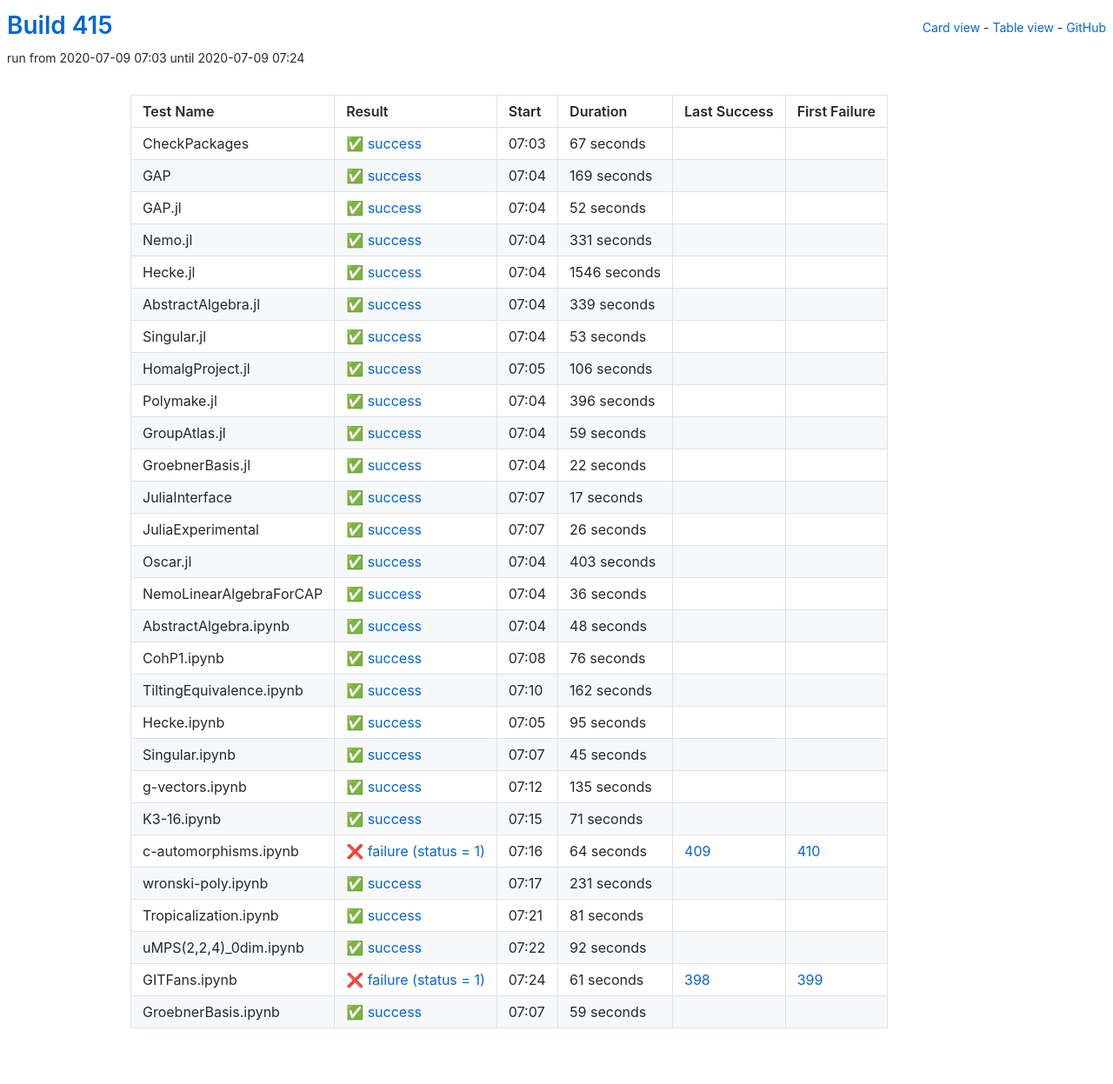
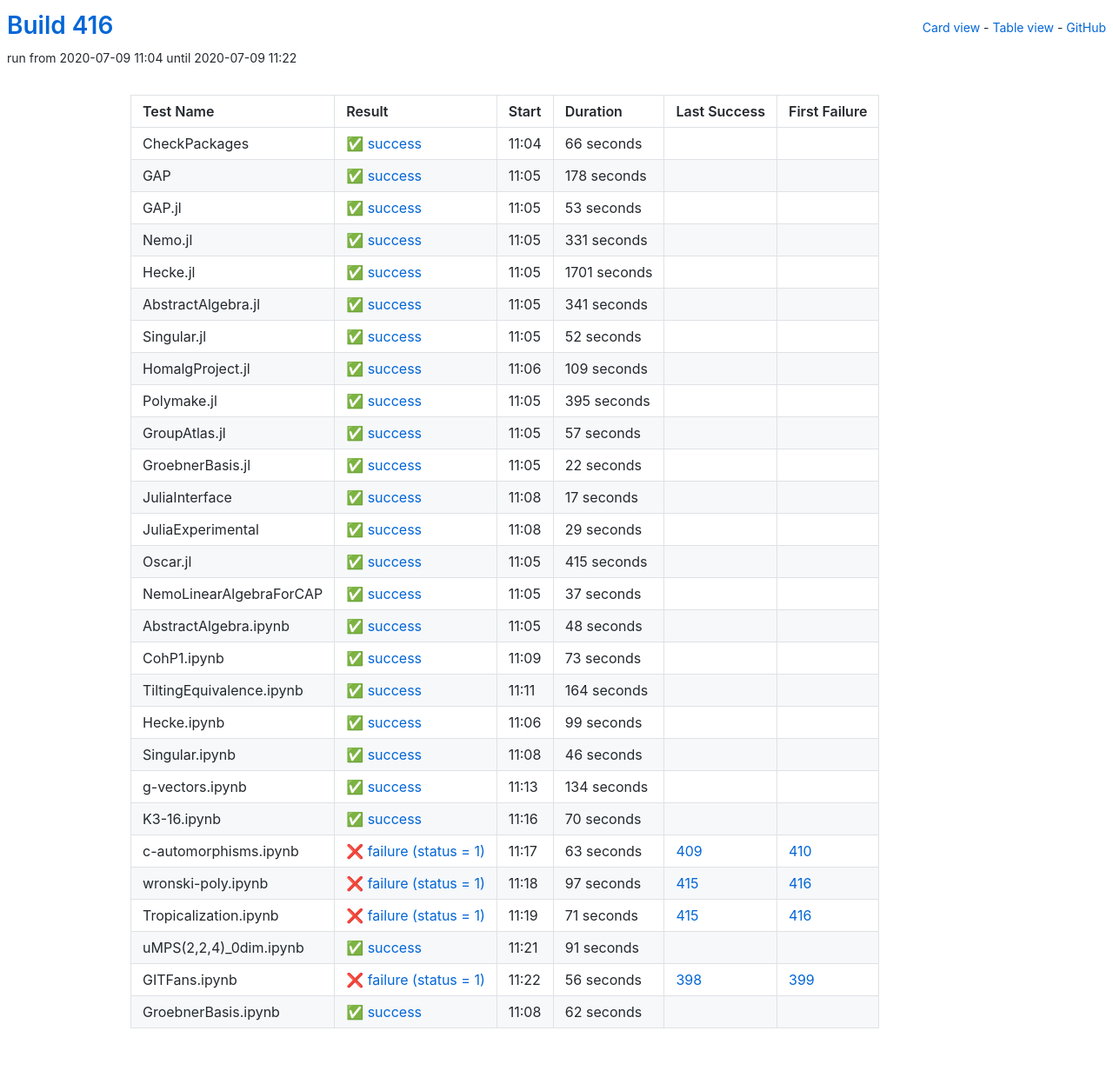
Before and after one commit to oscar-system/oscar-ci-status-stable, a Jekyll site: the page built from table.html, in a window 1280 px wide. Shown: the whole page at 87% size. Built offline with Jekyll 4.4.1, drawn with Linux system fonts in a browser that asks for light colours.

Commit message:
Build #416

```diff
--- a/_data/ci.yml
+++ b/_data/ci.yml
@@ -1,6 +1,6 @@
 ---
-build: 415
-build_url: https://oscarci.mathematik.uni-kl.de/job/oscar-stable/415/
+build: 416
+build_url: https://oscarci.mathematik.uni-kl.de/job/oscar-stable/416/
 job: oscar-stable
 organization: oscar-system
 repo: oscar-ci-status-stable
@@ -8,44 +8,44 @@ repourl: https://github.com/oscar-system/oscar-ci-status-stable
 tests:
 - name: CheckPackages
   id: checkpackages
-  log: https://oscarci.mathematik.uni-kl.de/job/oscar-stable/415/artifact/logs/build-415/CheckPackages.log
-  start: 2020-07-09 07:03
+  log: https://oscarci.mathematik.uni-kl.de/job/oscar-stable/416/artifact/logs/build-416/CheckPackages.log
+  start: 2020-07-09 11:04
   success: true
   exitcode: 0
   status: success
-  duration: 67
+  duration: 66
   last_success: false
   last_success_url:
   first_failure: false
   first_failure_url:
 - name: GAP
   id: gap
-  log: https://oscarci.mathematik.uni-kl.de/job/oscar-stable/415/artifact/logs/build-415/GAP.log
-  start: 2020-07-09 07:04
+  log: https://oscarci.mathematik.uni-kl.de/job/oscar-stable/416/artifact/logs/build-416/GAP.log
+  start: 2020-07-09 11:05
   success: true
   exitcode: 0
   status: success
-  duration: 169
+  duration: 178
   last_success: false
   last_success_url:
   first_failure: false
   first_failure_url:
 - name: GAP.jl
   id: gap-jl
-  log: https://oscarci.mathematik.uni-kl.de/job/oscar-stable/415/artifact/logs/build-415/GAP.jl.log
-  start: 2020-07-09 07:04
+  log: https://oscarci.mathematik.uni-kl.de/job/oscar-stable/416/artifact/logs/build-416/GAP.jl.log
+  start: 2020-07-09 11:05
   success: true
   exitcode: 0
   status: success
-  duration: 52
+  duration: 53
   last_success: false
   last_success_url:
   first_failure: false
   first_failure_url:
 - name: Nemo.jl
   id: nemo-jl
-  log: https://oscarci.mathematik.uni-kl.de/job/oscar-stable/415/artifact/logs/build-415/Nemo.jl.log
-  start: 2020-07-09 07:04
+  log: https://oscarci.mathematik.uni-kl.de/job/oscar-stable/416/artifact/logs/build-416/Nemo.jl.log
+  start: 2020-07-09 11:05
   success: true
   exitcode: 0
   status: success
@@ -56,80 +56,80 @@ tests:
   first_failure_url:
 - name: Hecke.jl
   id: hecke-jl
-  log: https://oscarci.mathematik.uni-kl.de/job/oscar-stable/415/artifact/logs/build-415/Hecke.jl.log
-  start: 2020-07-09 07:04
+  log: https://oscarci.mathematik.uni-kl.de/job/oscar-stable/416/artifact/logs/build-416/Hecke.jl.log
+  start: 2020-07-09 11:05
   success: true
   exitcode: 0
   status: success
-  duration: 1546
+  duration: 1701
   last_success: false
   last_success_url:
   first_failure: false
   first_failure_url:
 - name: AbstractAlgebra.jl
   id: abstractalgebra-jl
-  log: https://oscarci.mathematik.uni-kl.de/job/oscar-stable/415/artifact/logs/build-415/AbstractAlgebra.jl.log
-  start: 2020-07-09 07:04
+  log: https://oscarci.mathematik.uni-kl.de/job/oscar-stable/416/artifact/logs/build-416/AbstractAlgebra.jl.log
+  start: 2020-07-09 11:05
   success: true
   exitcode: 0
   status: success
-  duration: 339
+  duration: 341
   last_success: false
   last_success_url:
   first_failure: false
   first_failure_url:
 - name: Singular.jl
   id: singular-jl
-  log: https://oscarci.mathematik.uni-kl.de/job/oscar-stable/415/artifact/logs/build-415/Singular.jl.log
-  start: 2020-07-09 07:04
+  log: https://oscarci.mathematik.uni-kl.de/job/oscar-stable/416/artifact/logs/build-416/Singular.jl.log
+  start: 2020-07-09 11:05
   success: true
   exitcode: 0
   status: success
-  duration: 53
+  duration: 52
   last_success: false
   last_success_url:
   first_failure: false
   first_failure_url:
 - name: HomalgProject.jl
   id: homalgproject-jl
-  log: https://oscarci.mathematik.uni-kl.de/job/oscar-stable/415/artifact/logs/build-415/HomalgProject.jl.log
-  start: 2020-07-09 07:05
+  log: https://oscarci.mathematik.uni-kl.de/job/oscar-stable/416/artifact/logs/build-416/HomalgProject.jl.log
+  start: 2020-07-09 11:06
   success: true
   exitcode: 0
   status: success
-  duration: 106
+  duration: 109
   last_success: false
   last_success_url:
   first_failure: false
   first_failure_url:
 - name: Polymake.jl
   id: polymake-jl
-  log: https://oscarci.mathematik.uni-kl.de/job/oscar-stable/415/artifact/logs/build-415/Polymake.jl.log
-  start: 2020-07-09 07:04
+  log: https://oscarci.mathematik.uni-kl.de/job/oscar-stable/416/artifact/logs/build-416/Polymake.jl.log
+  start: 2020-07-09 11:05
   success: true
   exitcode: 0
   status: success
-  duration: 396
+  duration: 395
   last_success: false
   last_success_url:
   first_failure: false
   first_failure_url:
 - name: GroupAtlas.jl
   id: groupatlas-jl
-  log: https://oscarci.mathematik.uni-kl.de/job/oscar-stable/415/artifact/logs/build-415/GroupAtlas.jl.log
-  start: 2020-07-09 07:04
+  log: https://oscarci.mathematik.uni-kl.de/job/oscar-stable/416/artifact/logs/build-416/GroupAtlas.jl.log
+  start: 2020-07-09 11:05
   success: true
   exitcode: 0
   status: success
-  duration: 59
+  duration: 57
   last_success: false
   last_success_url:
   first_failure: false
   first_failure_url:
 - name: GroebnerBasis.jl
   id: groebnerbasis-jl
-  log: https://oscarci.mathematik.uni-kl.de/job/oscar-stable/415/artifact/logs/build-415/GroebnerBasis.jl.log
-  start: 2020-07-09 07:04
+  log: https://oscarci.mathematik.uni-kl.de/job/oscar-stable/416/artifact/logs/build-416/GroebnerBasis.jl.log
+  start: 2020-07-09 11:05
   success: true
   exitcode: 0
   status: success
@@ -140,8 +140,8 @@ tests:
   first_failure_url:
 - name: JuliaInterface
   id: juliainterface
-  log: https://oscarci.mathematik.uni-kl.de/job/oscar-stable/415/artifact/logs/build-415/JuliaInterface.log
-  start: 2020-07-09 07:07
+  log: https://oscarci.mathematik.uni-kl.de/job/oscar-stable/416/artifact/logs/build-416/JuliaInterface.log
+  start: 2020-07-09 11:08
   success: true
   exitcode: 0
   status: success
@@ -152,44 +152,44 @@ tests:
   first_failure_url:
 - name: JuliaExperimental
   id: juliaexperimental
-  log: https://oscarci.mathematik.uni-kl.de/job/oscar-stable/415/artifact/logs/build-415/JuliaExperimental.log
-  start: 2020-07-09 07:07
+  log: https://oscarci.mathematik.uni-kl.de/job/oscar-stable/416/artifact/logs/build-416/JuliaExperimental.log
+  start: 2020-07-09 11:08
   success: true
   exitcode: 0
   status: success
-  duration: 26
+  duration: 29
   last_success: false
   last_success_url:
   first_failure: false
   first_failure_url:
 - name: Oscar.jl
   id: oscar-jl
-  log: https://oscarci.mathematik.uni-kl.de/job/oscar-stable/415/artifact/logs/build-415/Oscar.jl.log
-  start: 2020-07-09 07:04
+  log: https://oscarci.mathematik.uni-kl.de/job/oscar-stable/416/artifact/logs/build-416/Oscar.jl.log
+  start: 2020-07-09 11:05
   success: true
   exitcode: 0
   status: success
-  duration: 403
+  duration: 415
   last_success: false
   last_success_url:
   first_failure: false
   first_failure_url:
 - name: NemoLinearAlgebraForCAP
   id: nemolinearalgebraforcap
-  log: https://oscarci.mathematik.uni-kl.de/job/oscar-stable/415/artifact/logs/build-415/NemoLinearAlgebraForCAP.log
-  start: 2020-07-09 07:04
+  log: https://oscarci.mathematik.uni-kl.de/job/oscar-stable/416/artifact/logs/build-416/NemoLinearAlgebraForCAP.log
+  start: 2020-07-09 11:05
   success: true
   exitcode: 0
   status: success
-  duration: 36
+  duration: 37
   last_success: false
   last_success_url:
   first_failure: false
   first_failure_url:
 - name: AbstractAlgebra.ipynb
   id: abstractalgebra-ipynb
-  log: https://oscarci.mathematik.uni-kl.de/job/oscar-stable/415/artifact/logs/build-415/AbstractAlgebra.ipynb.log
-  start: 2020-07-09 07:04
+  log: https://oscarci.mathematik.uni-kl.de/job/oscar-stable/416/artifact/logs/build-416/AbstractAlgebra.ipynb.log
+  start: 2020-07-09 11:05
   success: true
   exitcode: 0
   status: success
@@ -200,144 +200,144 @@ tests:
   first_failure_url:
 - name: CohP1.ipynb
   id: cohp1-ipynb
-  log: https://oscarci.mathematik.uni-kl.de/job/oscar-stable/415/artifact/logs/build-415/CohP1.ipynb.log
-  start: 2020-07-09 07:08
+  log: https://oscarci.mathematik.uni-kl.de/job/oscar-stable/416/artifact/logs/build-416/CohP1.ipynb.log
+  start: 2020-07-09 11:09
   success: true
   exitcode: 0
   status: success
-  duration: 76
+  duration: 73
   last_success: false
   last_success_url:
   first_failure: false
   first_failure_url:
 - name: TiltingEquivalence.ipynb
   id: tiltingequivalence-ipynb
-  log: https://oscarci.mathematik.uni-kl.de/job/oscar-stable/415/artifact/logs/build-415/TiltingEquivalence.ipynb.log
-  start: 2020-07-09 07:10
+  log: https://oscarci.mathematik.uni-kl.de/job/oscar-stable/416/artifact/logs/build-416/TiltingEquivalence.ipynb.log
+  start: 2020-07-09 11:11
   success: true
   exitcode: 0
   status: success
-  duration: 162
+  duration: 164
   last_success: false
   last_success_url:
   first_failure: false
   first_failure_url:
 - name: Hecke.ipynb
   id: hecke-ipynb
-  log: https://oscarci.mathematik.uni-kl.de/job/oscar-stable/415/artifact/logs/build-415/Hecke.ipynb.log
-  start: 2020-07-09 07:05
+  log: https://oscarci.mathematik.uni-kl.de/job/oscar-stable/416/artifact/logs/build-416/Hecke.ipynb.log
+  start: 2020-07-09 11:06
   success: true
   exitcode: 0
   status: success
-  duration: 95
+  duration: 99
   last_success: false
   last_success_url:
   first_failure: false
   first_failure_url:
 - name: Singular.ipynb
   id: singular-ipynb
-  log: https://oscarci.mathematik.uni-kl.de/job/oscar-stable/415/artifact/logs/build-415/Singular.ipynb.log
-  start: 2020-07-09 07:07
+  log: https://oscarci.mathematik.uni-kl.de/job/oscar-stable/416/artifact/logs/build-416/Singular.ipynb.log
+  start: 2020-07-09 11:08
   success: true
   exitcode: 0
   status: success
-  duration: 45
+  duration: 46
   last_success: false
   last_success_url:
   first_failure: false
   first_failure_url:
 - name: g-vectors.ipynb
   id: g-vectors-ipynb
-  log: https://oscarci.mathematik.uni-kl.de/job/oscar-stable/415/artifact/logs/build-415/g-vectors.ipynb.log
-  start: 2020-07-09 07:12
+  log: https://oscarci.mathematik.uni-kl.de/job/oscar-stable/416/artifact/logs/build-416/g-vectors.ipynb.log
+  start: 2020-07-09 11:13
   success: true
   exitcode: 0
   status: success
-  duration: 135
+  duration: 134
   last_success: false
   last_success_url:
   first_failure: false
   first_failure_url:
 - name: K3-16.ipynb
   id: k3-16-ipynb
-  log: https://oscarci.mathematik.uni-kl.de/job/oscar-stable/415/artifact/logs/build-415/K3-16.ipynb.log
-  start: 2020-07-09 07:15
+  log: https://oscarci.mathematik.uni-kl.de/job/oscar-stable/416/artifact/logs/build-416/K3-16.ipynb.log
+  start: 2020-07-09 11:16
   success: true
   exitcode: 0
   status: success
-  duration: 71
+  duration: 70
   last_success: false
   last_success_url:
   first_failure: false
   first_failure_url:
 - name: c-automorphisms.ipynb
   id: c-automorphisms-ipynb
-  log: https://oscarci.mathematik.uni-kl.de/job/oscar-stable/415/artifact/logs/build-415/c-automorphisms.ipynb.log
-  start: 2020-07-09 07:16
+  log: https://oscarci.mathematik.uni-kl.de/job/oscar-stable/416/artifact/logs/build-416/c-automorphisms.ipynb.log
+  start: 2020-07-09 11:17
   success: false
   exitcode: 1
   status: failure
-  duration: 64
+  duration: 63
   last_success: 409
   last_success_url: https://oscarci.mathematik.uni-kl.de/job/oscar-stable/409/
   first_failure: 410
   first_failure_url: https://oscarci.mathematik.uni-kl.de/job/oscar-stable/410/
 - name: wronski-poly.ipynb
   id: wronski-poly-ipynb
-  log: https://oscarci.mathematik.uni-kl.de/job/oscar-stable/415/artifact/logs/build-415/wronski-poly.ipynb.log
-  start: 2020-07-09 07:17
+  log: https://oscarci.mathematik.uni-kl.de/job/oscar-stable/416/artifact/logs/build-416/wronski-poly.ipynb.log
+  start: 2020-07-09 11:18
+  success: false
+  exitcode: 1
+  status: failure
+  duration: 97
+  last_success: 415
+  last_success_url: https://oscarci.mathematik.uni-kl.de/job/oscar-stable/415/
+  first_failure: 416
+  first_failure_url: https://oscarci.mathematik.uni-kl.de/job/oscar-stable/416/
+- name: Tropicalization.ipynb
+  id: tropicalization-ipynb
+  log: https://oscarci.mathematik.uni-kl.de/job/oscar-stable/416/artifact/logs/build-416/Tropicalization.ipynb.log
+  start: 2020-07-09 11:19
+  success: false
+  exitcode: 1
+  status: failure
+  duration: 71
+  last_success: 415
+  last_success_url: https://oscarci.mathematik.uni-kl.de/job/oscar-stable/415/
+  first_failure: 416
+  first_failure_url: https://oscarci.mathematik.uni-kl.de/job/oscar-stable/416/
+- name: uMPS(2,2,4)_0dim.ipynb
+  id: umps-2-2-4-0dim-ipynb
+  log: https://oscarci.mathematik.uni-kl.de/job/oscar-stable/416/artifact/logs/build-416/uMPS-2-2-4-_0dim.ipynb.log
+  start: 2020-07-09 11:21
   success: true
   exitcode: 0
   status: success
-  duration: 231
-  last_success: false
-  last_success_url:
-  first_failure: false
-  first_failure_url:
-- name: Tropicalization.ipynb
-  id: tropicalization-ipynb
-  log: https://oscarci.mathematik.uni-kl.de/job/oscar-stable/415/artifact/logs/build-415/Tropicalization.ipynb.log
-  start: 2020-07-09 07:21
-  success: true
-  exitcode: 0
-  status: success
-  duration: 81
-  last_success: false
-  last_success_url:
-  first_failure: false
-  first_failure_url:
-- name: uMPS(2,2,4)_0dim.ipynb
-  id: umps-2-2-4-0dim-ipynb
-  log: https://oscarci.mathematik.uni-kl.de/job/oscar-stable/415/artifact/logs/build-415/uMPS-2-2-4-_0dim.ipynb.log
-  start: 2020-07-09 07:22
-  success: true
-  exitcode: 0
-  status: success
-  duration: 92
+  duration: 91
   last_success: false
   last_success_url:
   first_failure: false
   first_failure_url:
 - name: GITFans.ipynb
   id: gitfans-ipynb
-  log: https://oscarci.mathematik.uni-kl.de/job/oscar-stable/415/artifact/logs/build-415/GITFans.ipynb.log
-  start: 2020-07-09 07:24
+  log: https://oscarci.mathematik.uni-kl.de/job/oscar-stable/416/artifact/logs/build-416/GITFans.ipynb.log
+  start: 2020-07-09 11:22
   success: false
   exitcode: 1
   status: failure
-  duration: 61
+  duration: 56
   last_success: 398
   last_success_url: https://oscarci.mathematik.uni-kl.de/job/oscar-stable/398/
   first_failure: 399
   first_failure_url: https://oscarci.mathematik.uni-kl.de/job/oscar-stable/399/
 - name: GroebnerBasis.ipynb
   id: groebnerbasis-ipynb
-  log: https://oscarci.mathematik.uni-kl.de/job/oscar-stable/415/artifact/logs/build-415/GroebnerBasis.ipynb.log
-  start: 2020-07-09 07:07
+  log: https://oscarci.mathematik.uni-kl.de/job/oscar-stable/416/artifact/logs/build-416/GroebnerBasis.ipynb.log
+  start: 2020-07-09 11:08
   success: true
   exitcode: 0
   status: success
-  duration: 59
+  duration: 62
   last_success: false
   last_success_url:
   first_failure: false
```
Also changed, not shown: README.md.
